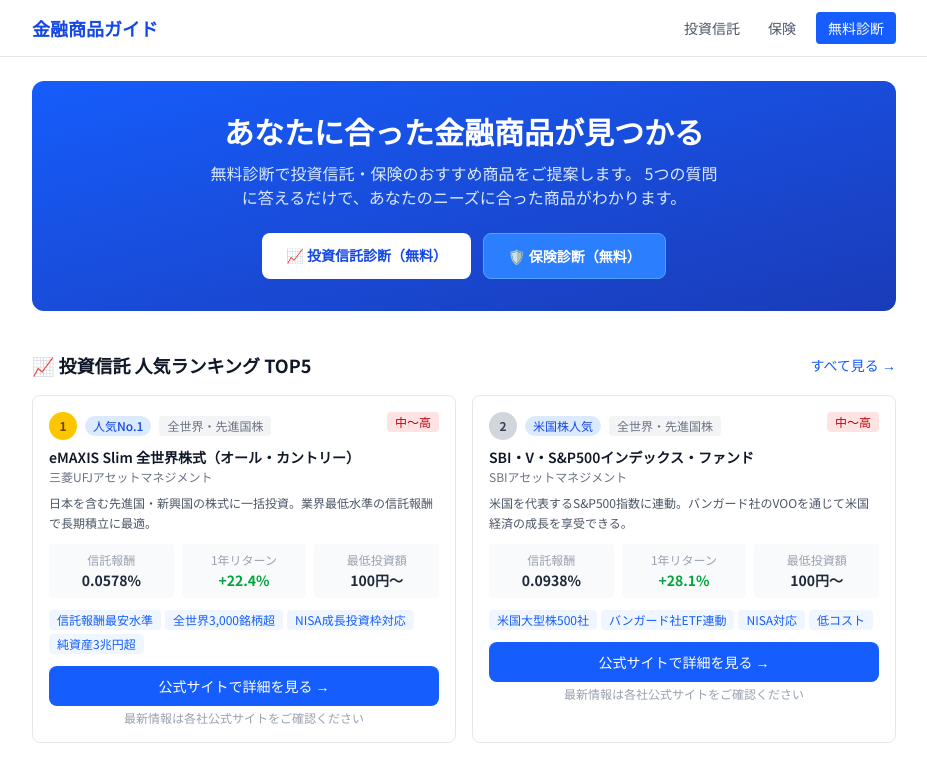
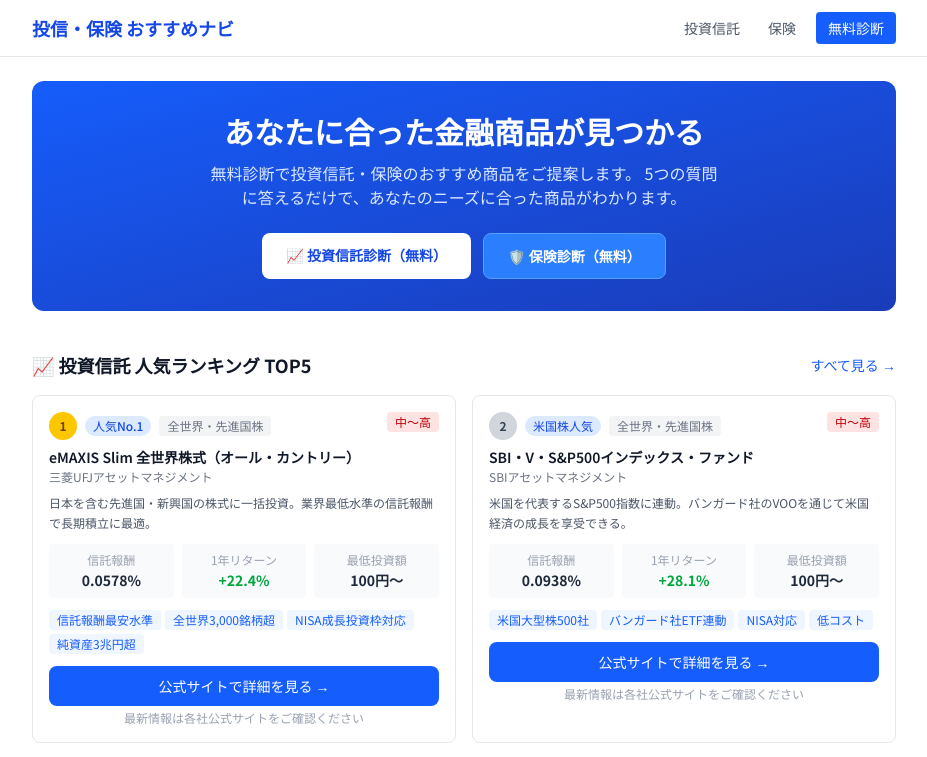
Before and after one commit to ysato10100423-lang/ifa-review-platform, a Next.js app: page / in a window 1280 px wide. Shown: the top 757 px of the page, without its empty margins (176-1103 px from the left). Built offline with nearby package versions, Linux system fonts and the light colour scheme.

Commit message:
サイト名を「投信・保険 おすすめナビ」に変更・SEO用descriptionを更新
Co-Authored-By: Claude Sonnet 4.6 <noreply@anthropic.com>

```diff
--- a/app/layout.tsx
+++ b/app/layout.tsx
@@ -8,8 +8,8 @@ import { GoogleAnalytics } from '@next/third-parties/google'
 const notoSansJP = Noto_Sans_JP({ subsets: ['latin'] })
 
 export const metadata: Metadata = {
-  title: '金融商品ガイド - 投資信託・保険の比較・無料診断',
-  description: '投資信託・保険商品のランキングと無料診断ツールで、あなたに最適な金融商品を見つけましょう。',
+  title: '投信・保険 おすすめナビ - 投資信託・保険の比較・無料診断',
+  description: '投資信託・保険のおすすめ商品をランキングと無料診断でご紹介。NISAや積立投資に最適なファンド、あなたに合った保険がすぐわかります。',
   verification: {
     google: 'LFV74eYugr7psQeNsXb3NySC4R3pISbN8XgZ4XsiyMU',
   },
--- a/app/page.tsx
+++ b/app/page.tsx
@@ -5,8 +5,8 @@ import { FUNDS } from '@/data/funds'
 import { INSURANCES } from '@/data/insurance'
 
 export const metadata: Metadata = {
-  title: '金融商品ガイド - 投資信託・保険の比較・無料診断',
-  description: '投資信託・保険商品のランキングと無料診断ツールで、あなたに最適な金融商品を見つけましょう。',
+  title: '投信・保険 おすすめナビ - 投資信託・保険の比較・無料診断',
+  description: '投資信託・保険のおすすめ商品をランキングと無料診断でご紹介。NISAや積立投資に最適なファンド、あなたに合った保険がすぐわかります。',
 }
 
 const top5Funds = FUNDS.filter(f => f.rank <= 5).sort((a, b) => a.rank - b.rank)
--- a/components/Footer.tsx
+++ b/components/Footer.tsx
@@ -22,7 +22,7 @@ export default function Footer() {
           </Link>
         </div>
         <p className="text-xs text-gray-400 leading-relaxed">
-          © {new Date().getFullYear()} 金融商品ガイド
+          © {new Date().getFullYear()} 投信・保険 おすすめナビ
           当サイトは情報提供のみを目的としており、金融商品・保険の勧誘・媒介・紹介は行っておりません。
           掲載情報の正確性・完全性を保証するものではなく、投資・保険の加入はご自身の判断と責任のもとで行ってください。
           最新情報は各社公式サイトにてご確認ください。
--- a/components/Navbar.tsx
+++ b/components/Navbar.tsx
@@ -5,7 +5,7 @@ export default function Navbar() {
     <nav className="bg-white border-b border-gray-200 sticky top-0 z-10">
       <div className="max-w-4xl mx-auto px-4 h-14 flex items-center justify-between">
         <Link href="/" className="text-lg font-bold text-blue-700 shrink-0">
-          金融商品ガイド
+          投信・保険 おすすめナビ
         </Link>
         <div className="flex items-center gap-1 sm:gap-3">
           <Link
```
